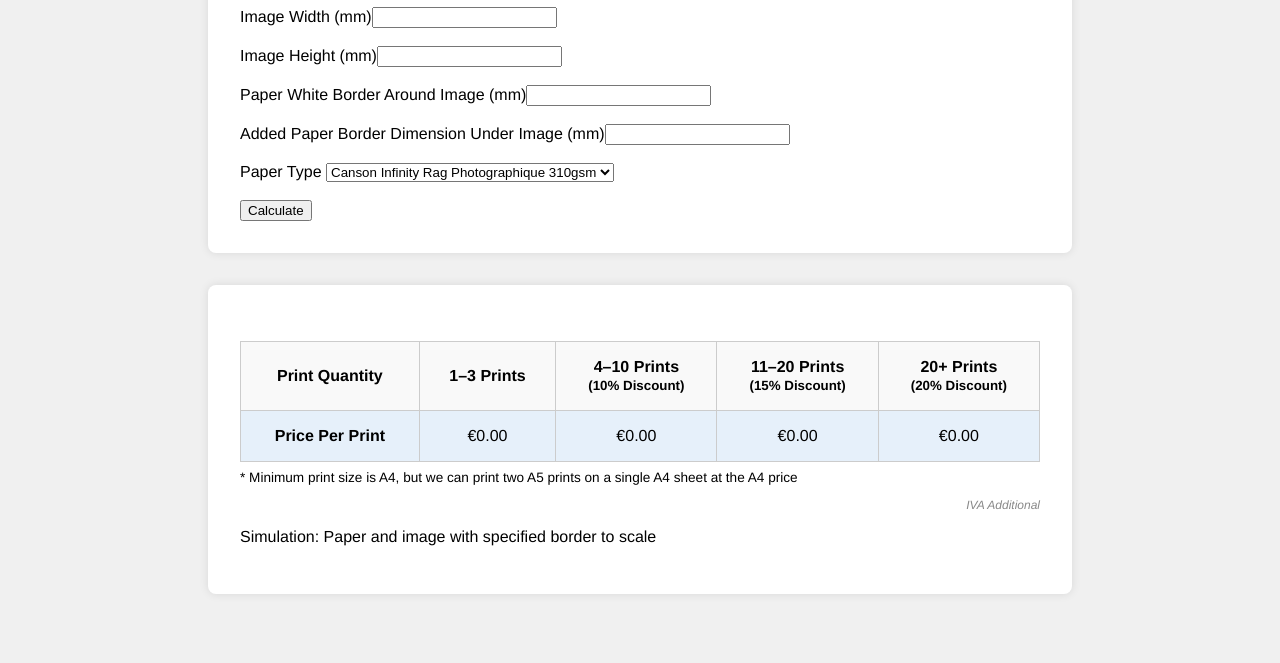
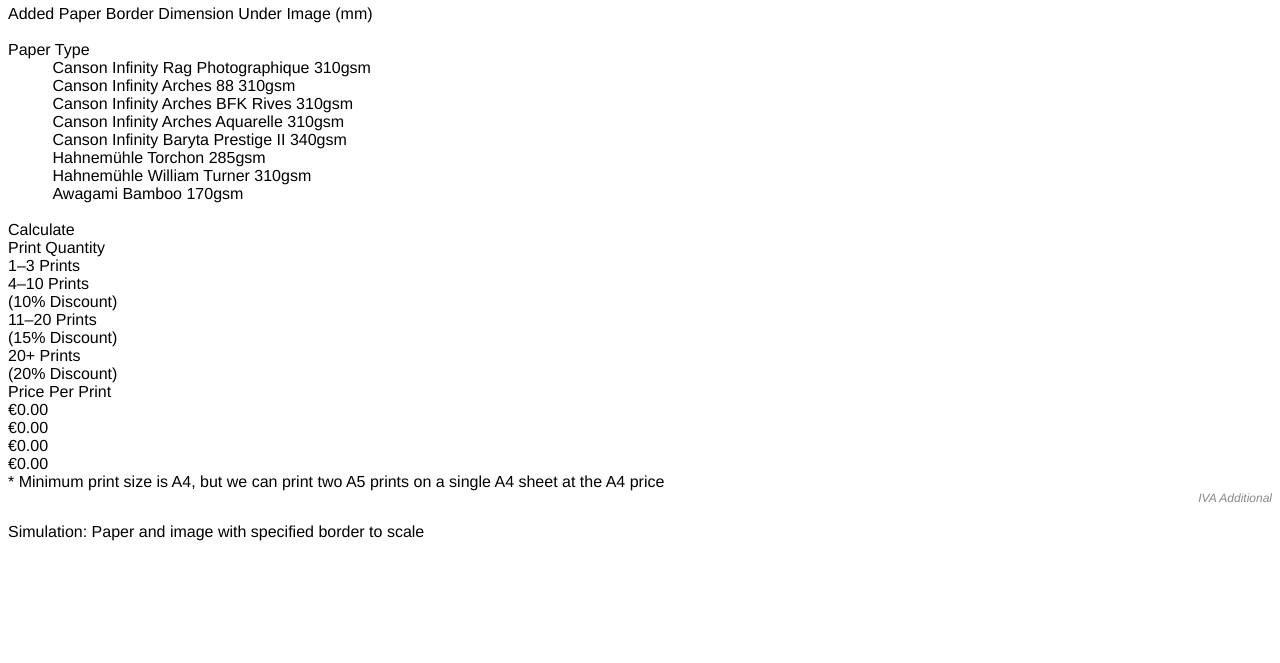
Before and after one commit to marktomaras/giclee-calculator, a plain HTML site: page index.html in a window 1280 px wide. Shown: the part 137-800 px from the top of the page. Drawn offline with Linux system fonts and the light colour scheme.

Commit message:
Update index.html

```diff
--- a/index.html
+++ b/index.html
@@ -1,99 +1,47 @@
 <!DOCTYPE html>
 <html lang="en">
 <head>
-  <meta charset="UTF-8" />
-  <meta name="viewport" content="width=device-width, initial-scale=1.0" />
+  <meta charset="UTF-8">
   <title>Fine Art Print Price Calculator</title>
-  <style>
-    body {
-      font-family: "Helvetica Neue", Arial, sans-serif;
-      background-color: #f0f0f0;
-      margin: 0;
-      padding: 2rem;
-    }
-    .calculator, .results {
-      max-width: 800px;
-      background: #ffffff;
-      margin: 0 auto 2rem;
-      padding: 2rem;
-      border-radius: 8px;
-      box-shadow: 0 0 10px rgba(0, 0, 0, 0.1);
-    }
-    table {
-      width: 100%;
-      border-collapse: collapse;
-      margin-top: 1.5rem;
-    }
-    th, td {
-      border: 1px solid #ccc;
-      padding: 1rem;
-      text-align: center;
-    }
-    th {
-      background-color: #f9f9f9;
-    }
-    td {
-      background-color: #e6f0fa;
-    }
-    .note {
-      font-size: 0.85rem;
-      margin-top: 0.5rem;
-    }
-    .iva-note {
-      text-align: right;
-      font-size: 0.75rem;
-      color: #888;
-      margin-top: 4px;
-    }
-  </style>
 </head>
 <body>
-  <div class="calculator">
-    <h1>Fine Art Print Price Calculator</h1>
-    <form>
-      <label>Image Width (mm)</label><input type="number" /><br><br>
-      <label>Image Height (mm)</label><input type="number" /><br><br>
-      <label>Paper White Border Around Image (mm)</label><input type="number" /><br><br>
-      <label>Added Paper Border Dimension Under Image (mm)</label><input type="number" /><br><br>
-      <label>Paper Type</label>
-      <select>
-        <option>Canson Infinity Rag Photographique 310gsm</option>
-        <option>Canson Infinity Arches 88 310gsm</option>
-        <option>Canson Infinity Arches BFK Rives 310gsm</option>
-        <option>Canson Infinity Arches Aquarelle 310gsm</option>
-        <option>Canson Infinity Baryta Prestige II 340gsm</option>
-        <option>Hahnemühle Torchon 285gsm</option>
-        <option>Hahnemühle William Turner 310gsm</option>
-        <option>Awagami Bamboo 170gsm</option>
-      </select><br><br>
-      <button type="button">Calculate</button>
-    </form>
-  </div>
+<pre style="font-family: Helvetica, sans-serif; font-size: 16px; white-space: pre-wrap;">
+Fine Art Print Price Calculator
+Image Width (mm)
 
-  <div class="results">
-    <table>
-      <thead>
-        <tr>
-          <th>Print Quantity</th>
-          <th>1–3 Prints</th>
-          <th>4–10 Prints<br><small>(10% Discount)</small></th>
-          <th>11–20 Prints<br><small>(15% Discount)</small></th>
-          <th>20+ Prints<br><small>(20% Discount)</small></th>
-        </tr>
-      </thead>
-      <tbody>
-        <tr>
-          <td><strong>Price Per Print</strong></td>
-          <td>€0.00</td>
-          <td>€0.00</td>
-          <td>€0.00</td>
-          <td>€0.00</td>
-        </tr>
-      </tbody>
-    </table>
-    <p class="note">* Minimum print size is A4, but we can print two A5 prints on a single A4 sheet at the A4 price</p>
-    <div class="iva-note"><em>IVA Additional</em></div>
-    <p>Simulation: Paper and image with specified border to scale</p>
-  </div>
+Image Height (mm)
+
+Paper White Border Around Image (mm)
+
+Added Paper Border Dimension Under Image (mm)
+
+Paper Type
+          Canson Infinity Rag Photographique 310gsm
+          Canson Infinity Arches 88 310gsm
+          Canson Infinity Arches BFK Rives 310gsm
+          Canson Infinity Arches Aquarelle 310gsm
+          Canson Infinity Baryta Prestige II 340gsm
+          Hahnemühle Torchon 285gsm
+          Hahnemühle William Turner 310gsm
+          Awagami Bamboo 170gsm
+
+Calculate
+Print Quantity
+1–3 Prints
+4–10 Prints
+(10% Discount)
+11–20 Prints
+(15% Discount)
+20+ Prints
+(20% Discount)
+Price Per Print
+€0.00
+€0.00
+€0.00
+€0.00
+* Minimum print size is A4, but we can print two A5 prints on a single A4 sheet at the A4 price
+<div style="text-align: right; font-size: 0.75rem; color: #888;"><em>IVA Additional</em></div>
+Simulation: Paper and image with specified border to scale
+</pre>
 </body>
 </html>
```
